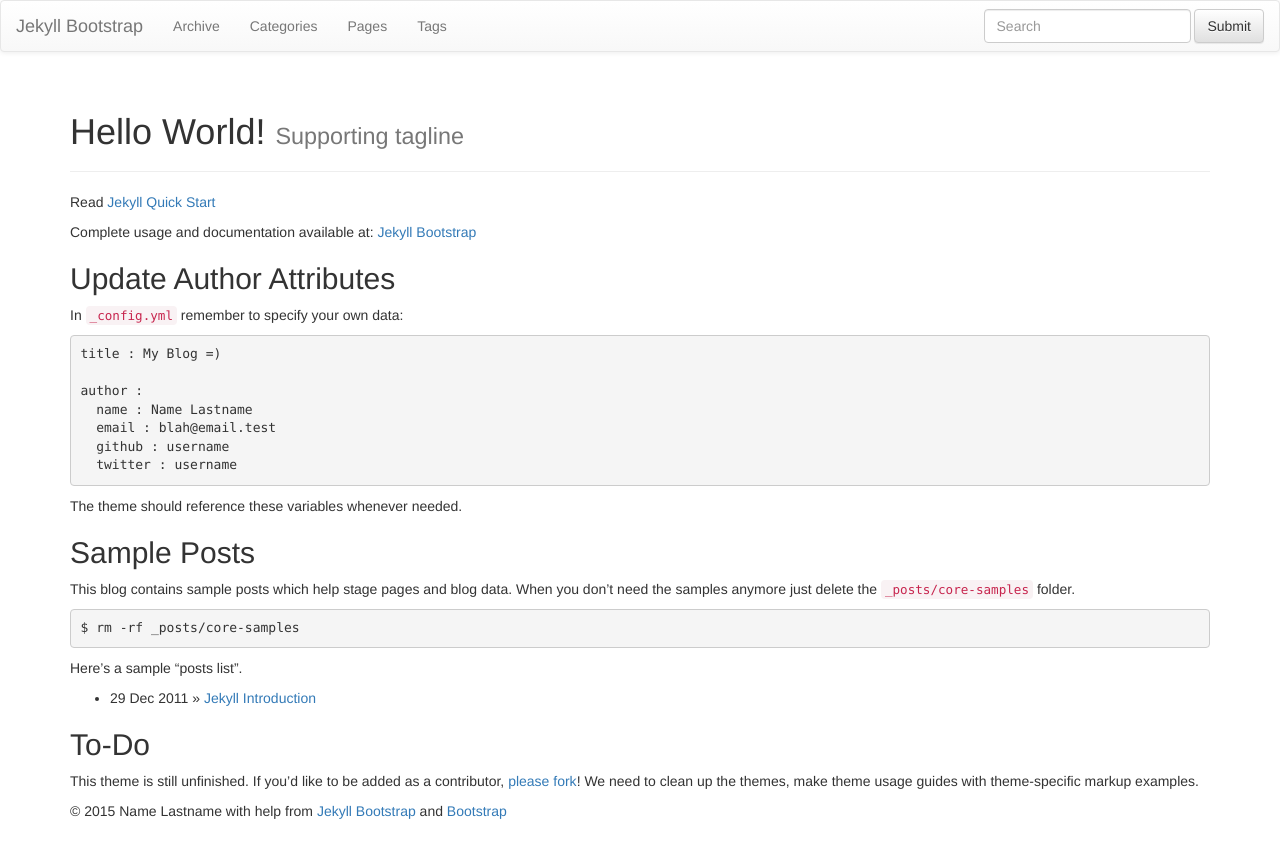
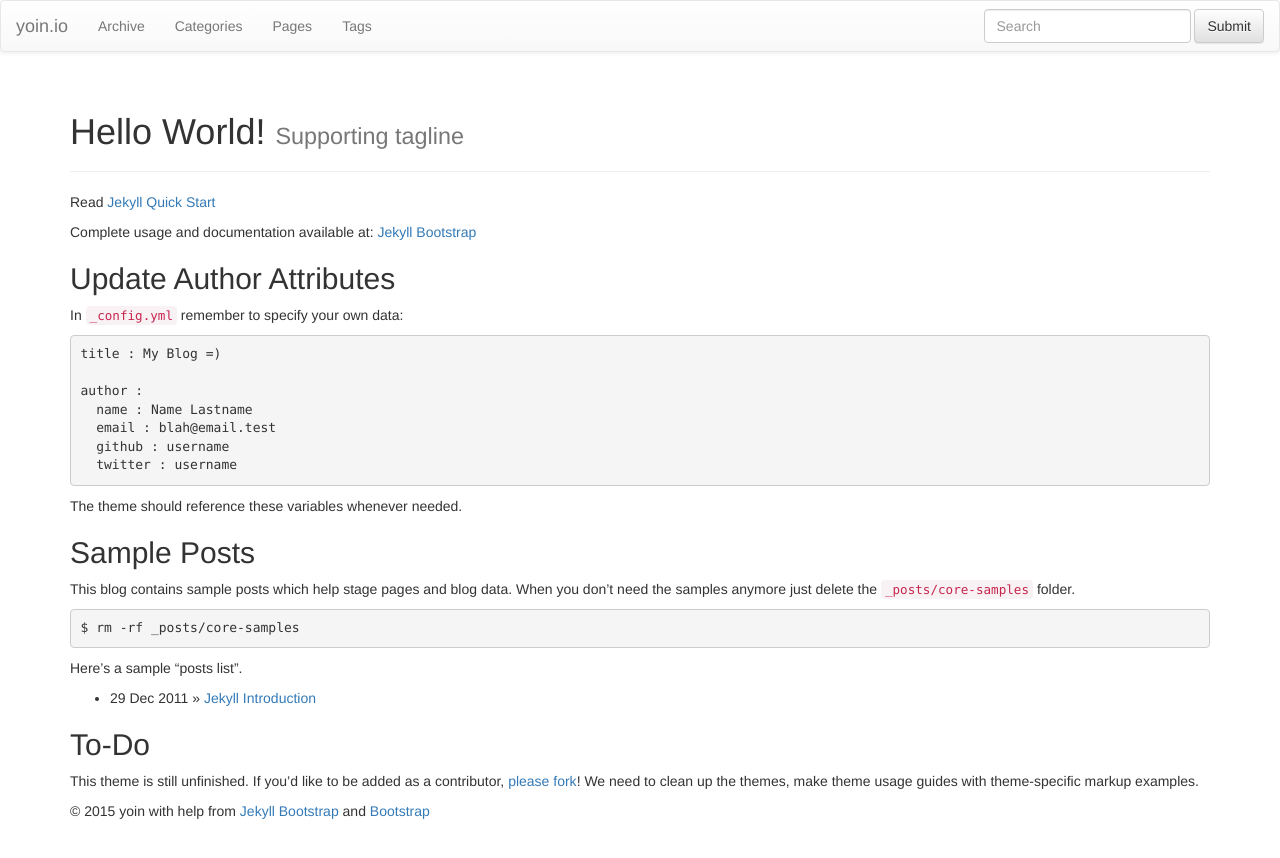
Before and after one commit to jongpieter/yoin, a Jekyll site: the page built from index.md, in a window 1280 px wide. Shown: the top 858 px of the page. Built offline with Jekyll 4.4.1, drawn with Linux system fonts in a browser that asks for light colours; nearby versions of some CDN libraries; library files that are not in the unit come from our copies.

Commit message:
Fix name, add hn sharing

```diff
--- a/_config.yml
+++ b/_config.yml
@@ -8,14 +8,14 @@
 # Themes are encouraged to use these universal variables
 # so be sure to set them if your theme uses them.
 #
-title : Jekyll Bootstrap
-tagline: Site Tagline
+title : yoin.io
+tagline: yoin technology
 author :
-  name : Name Lastname
-  email : blah@email.test
-  github : username
-  twitter : username
-  feedburner : feedname
+  name : yoin
+  email : info@yoin.io
+  github : yoin
+  twitter : yoinnl
+  feedburner : yoin
 
 # The production_url is only used when full-domain names are needed
 # such as sitemap.txt
@@ -113,13 +113,18 @@
         baseURL : 'myserver.tld/piwik' # Piwik installation address (without protocol)
         idsite : '1'                   # the id of the site on Piwik
 
-  # Settings for sharing helper.
-  # Sharing is for things like tweet, plusone, like, reddit buttons etc.
+  # Settings for sharing
+  # Sharing is for things like tweet, plusone, hn upvotes, like, linkedin
+  # Add a tweet button      => provider : tweet
+  # Add a like button       => provider : like (you also need a facebook appid)
+  # Add a plus one button   => provider : plusone
+  # Add a HN button         => provider : hn
+  # Add them all (i.e. hn + tweet + plusone + like) => provider : all
   # Set 'provider' to the sharing provider you want to use.
   # Set 'provider' to false to turn sharing off globally.
   #
   sharing :
-    provider : twitter
+    provider : hn
     twitter :
       size :
       via :
```
